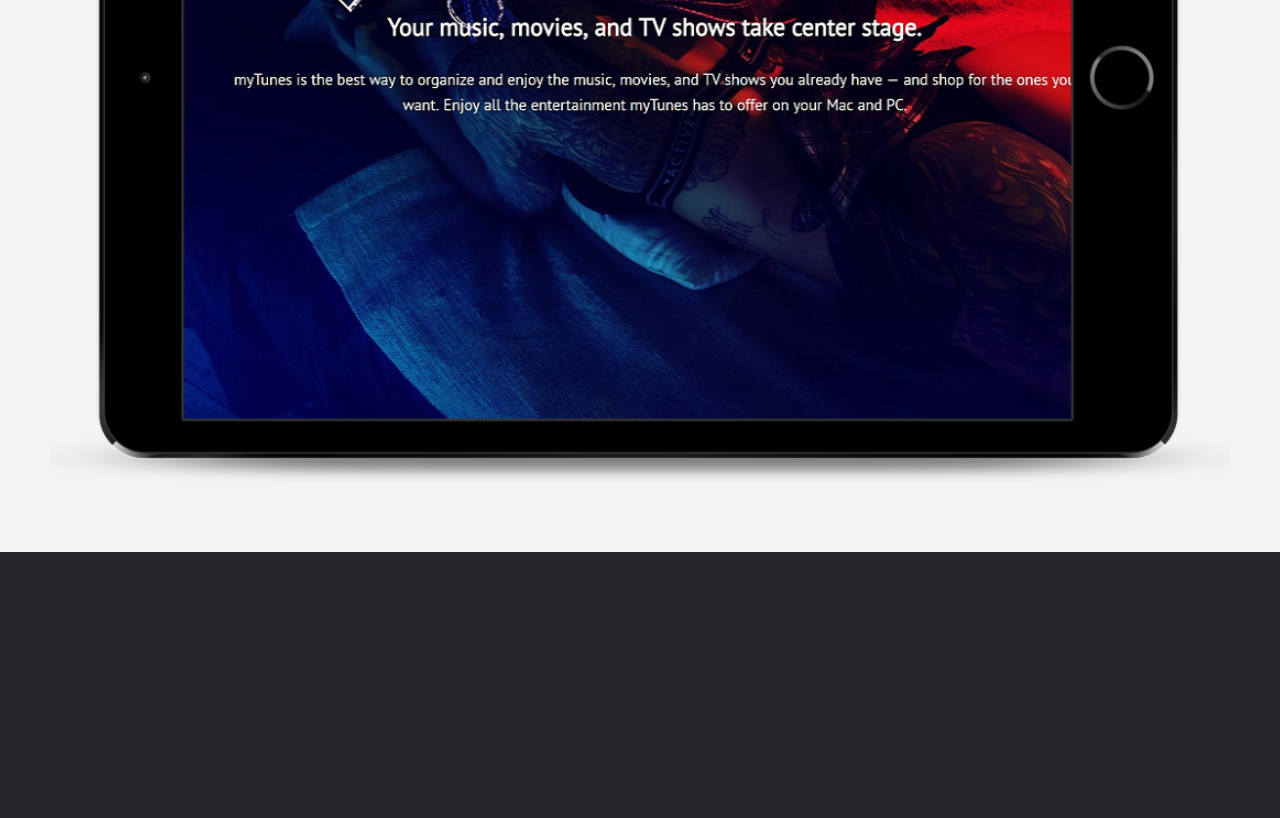
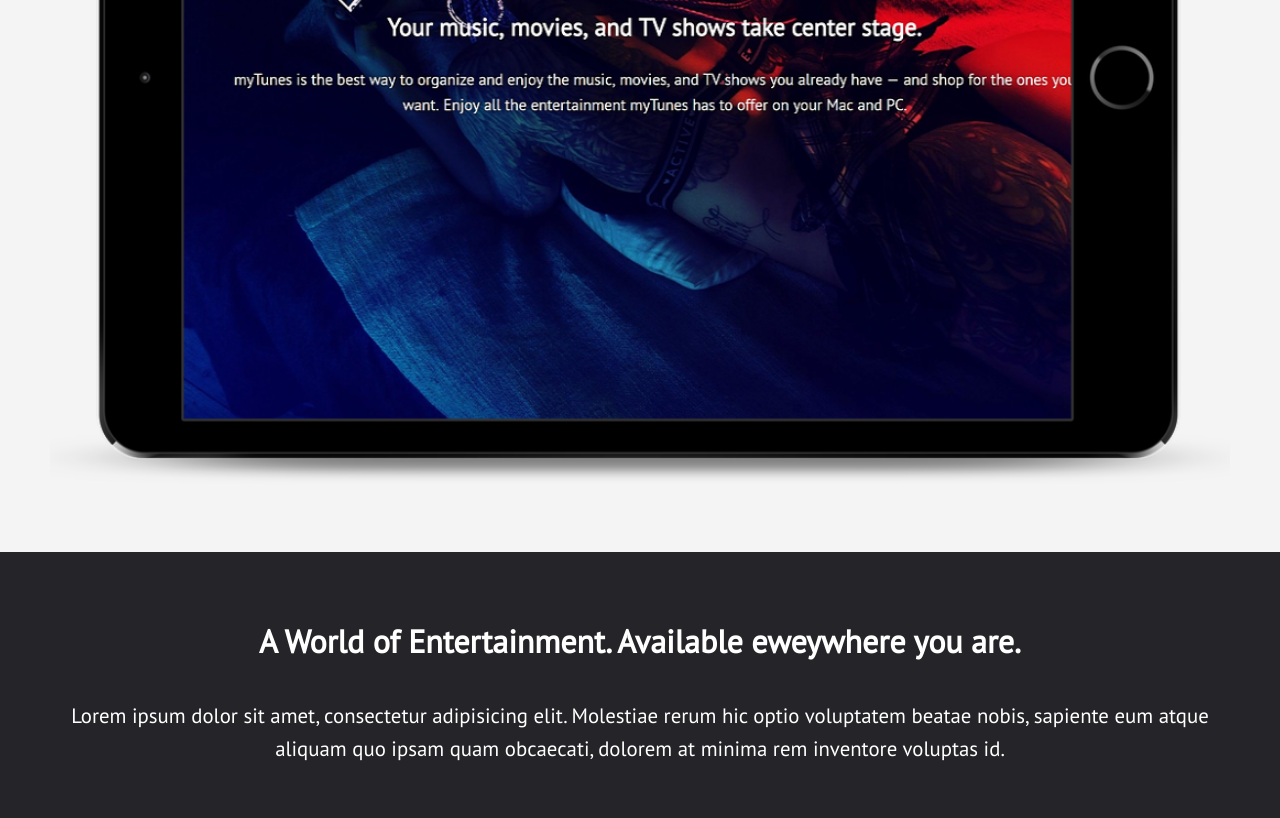
Before and after one commit to brettl1991/LandingPage2, a plain HTML site: page index.html in a window 1280 px wide. Shown: the part 2724-3542 px from the top of the page. Before the commit the page ends 3276 px from the top, so only its background shows below. Drawn offline with nearby package versions, Linux system fonts and the light colour scheme.

Commit message:
Add entertainment section

```diff
--- a/index.html
+++ b/index.html
@@ -69,7 +69,14 @@
         </div>
     </section>
     <!-- Entertainment Secrion -->
-
+    <section id="entertainment" class="section">
+        <div class="container">
+            <h3>A World of Entertainment. Available eweywhere you are.</h3>
+            <p class="lead">Lorem ipsum dolor sit amet, consectetur adipisicing elit.
+            Molestiae rerum hic optio voluptatem beatae nobis, sapiente eum atque aliquam quo ipsam quam obcaecati,
+            dolorem at minima rem inventore voluptas id.</p>
+        </div>
+    </section>
     <!-- Giftcard Section -->
 
     <!-- Footer -->
```
